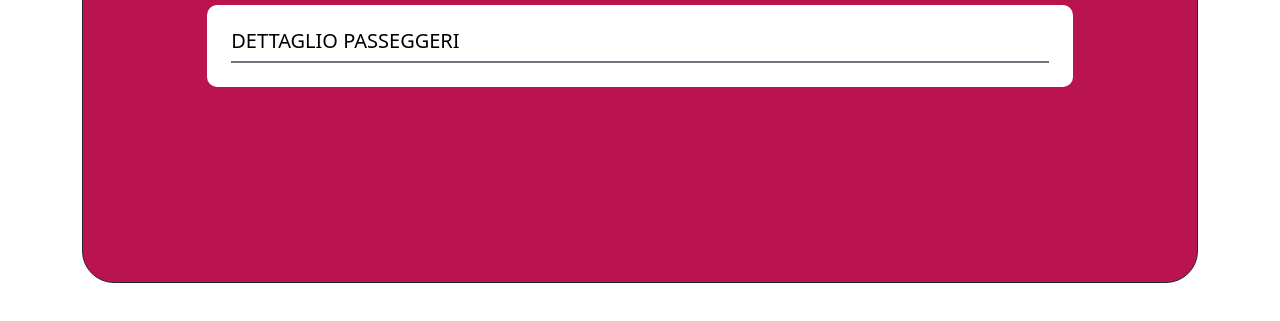
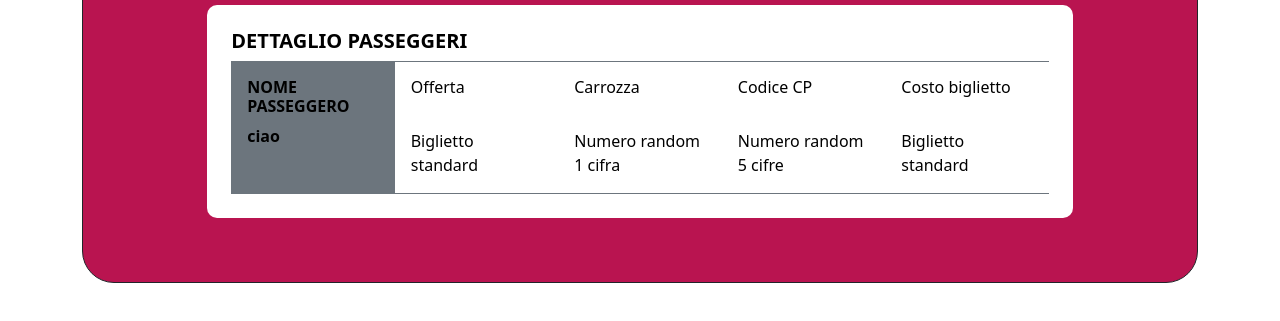
Before and after one commit to andreadldev/js-biglietto-treno-form, a plain HTML site: page index.html in a window 1280 px wide. Shown: the part 415-736 px from the top of the page. Drawn offline with nearby package versions, Linux system fonts and the light colour scheme.

Commit message:
Stile dettaglio passeggeri

```diff
--- a/index.html
+++ b/index.html
@@ -41,11 +41,30 @@
 
             <div id="toggle">
                 <h2>IL TUO BIGLIETTO</h2>
-                <div class="inner">
+                <div class="inner text-start">
                     <div class="p-4">
-                        <h5 class="text-start">DETTAGLIO PASSEGGERI</h5>
-                        <div class="details border border-secondary">
-
+                        <h5><strong>DETTAGLIO PASSEGGERI</strong></h5>
+                        <div class="details d-flex border-top border-bottom border-secondary flex-wrap">
+                            <div class="col-sm-12 col-lg bg-secondary p-3">
+                                <h6><strong>NOME PASSEGGERO</strong></h6>
+                                <span><strong>ciao</strong></span>
+                            </div>
+                            <div class="col-sm-12 col-lg p-3">
+                                <h6 class="pb-4">Offerta</h6>
+                                <span>Biglietto standard</span>
+                            </div>
+                            <div class="col-sm-12 col-lg p-3">
+                                <h6 class="pb-4">Carrozza</h6>
+                                <span>Numero random 1 cifra</span>
+                            </div>
+                            <div class="col-sm-12 col-lg p-3">
+                                <h6 class="pb-4">Codice CP</h6>
+                                <span>Numero random 5 cifre</span>
+                            </div>
+                            <div class="col-sm-12 col-lg p-3">
+                                <h6 class="pb-4">Costo biglietto</h6>
+                                <span>Biglietto standard</span>
+                            </div>
                         </div>
                     </div>
                 </div>
```
